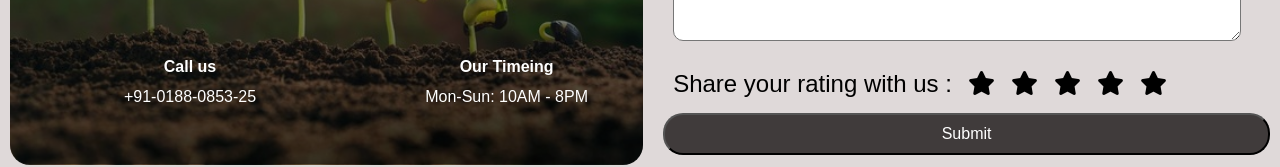
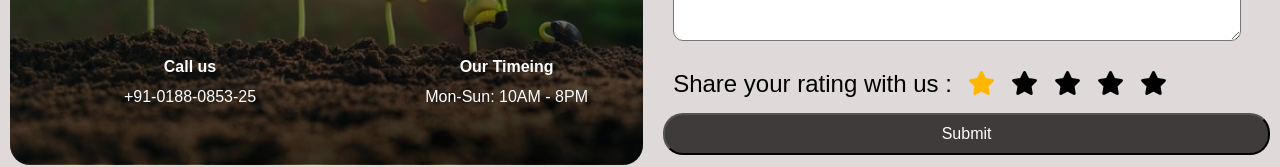
Before and after one commit to debasish414/Web-Temp, a React (Vite) app: page /About in a window 1280 px wide. In both pictures the pointer is over the element 977 px from the left and 1019 px from the top of the page. Shown: the part 935-1102 px from the top of the page. Built offline with nearby package versions, Linux system fonts and the light colour scheme.

Commit message:
Update App.css

```diff
--- a/src/App.css
+++ b/src/App.css
@@ -522,9 +522,9 @@ footer {
 .star{
   margin-left: 8px;
 }
-.star-u{
+.star:hover,
+.filled {
   color: #ffb600;
-  margin-left: 8px;
 }
 
 .btn {
```
